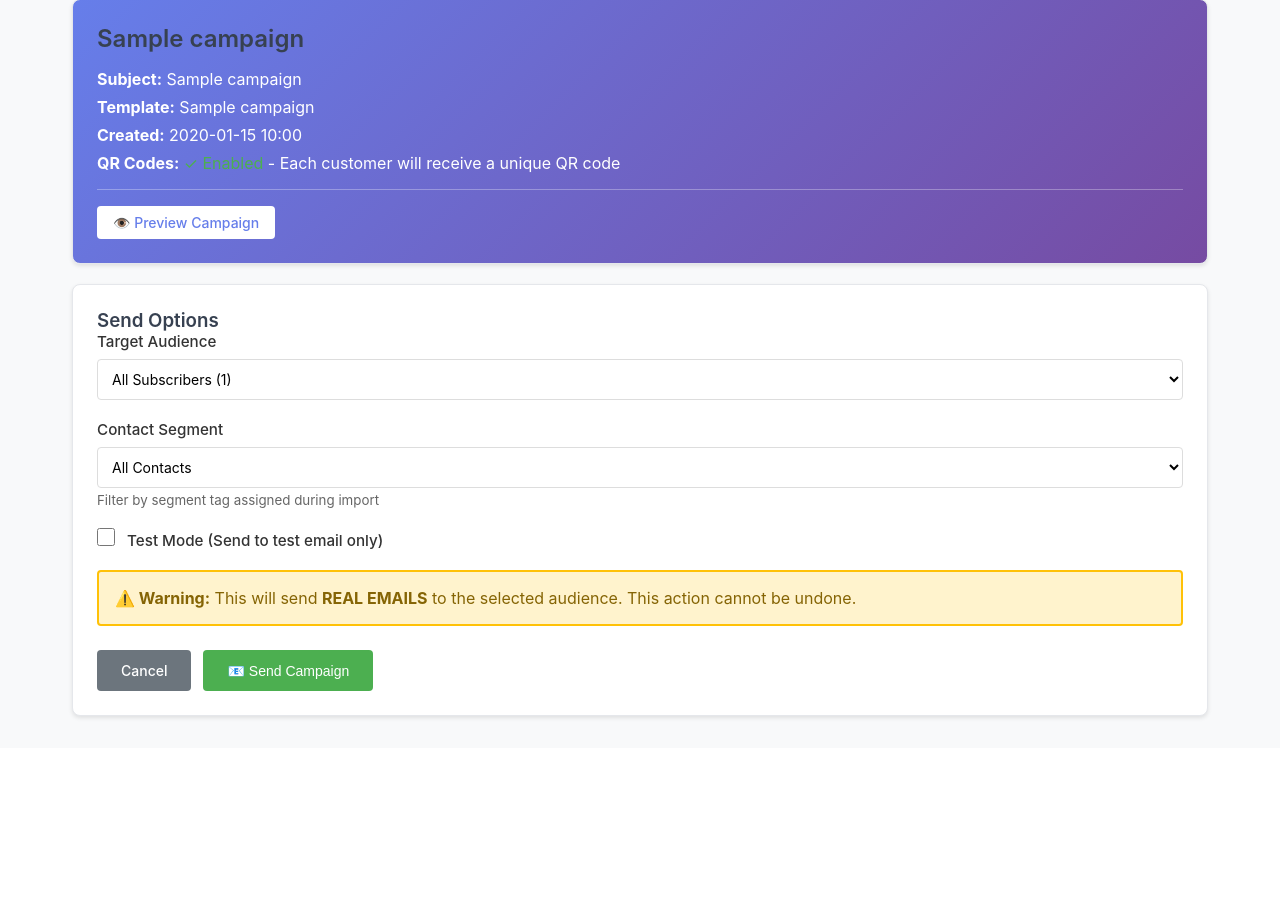
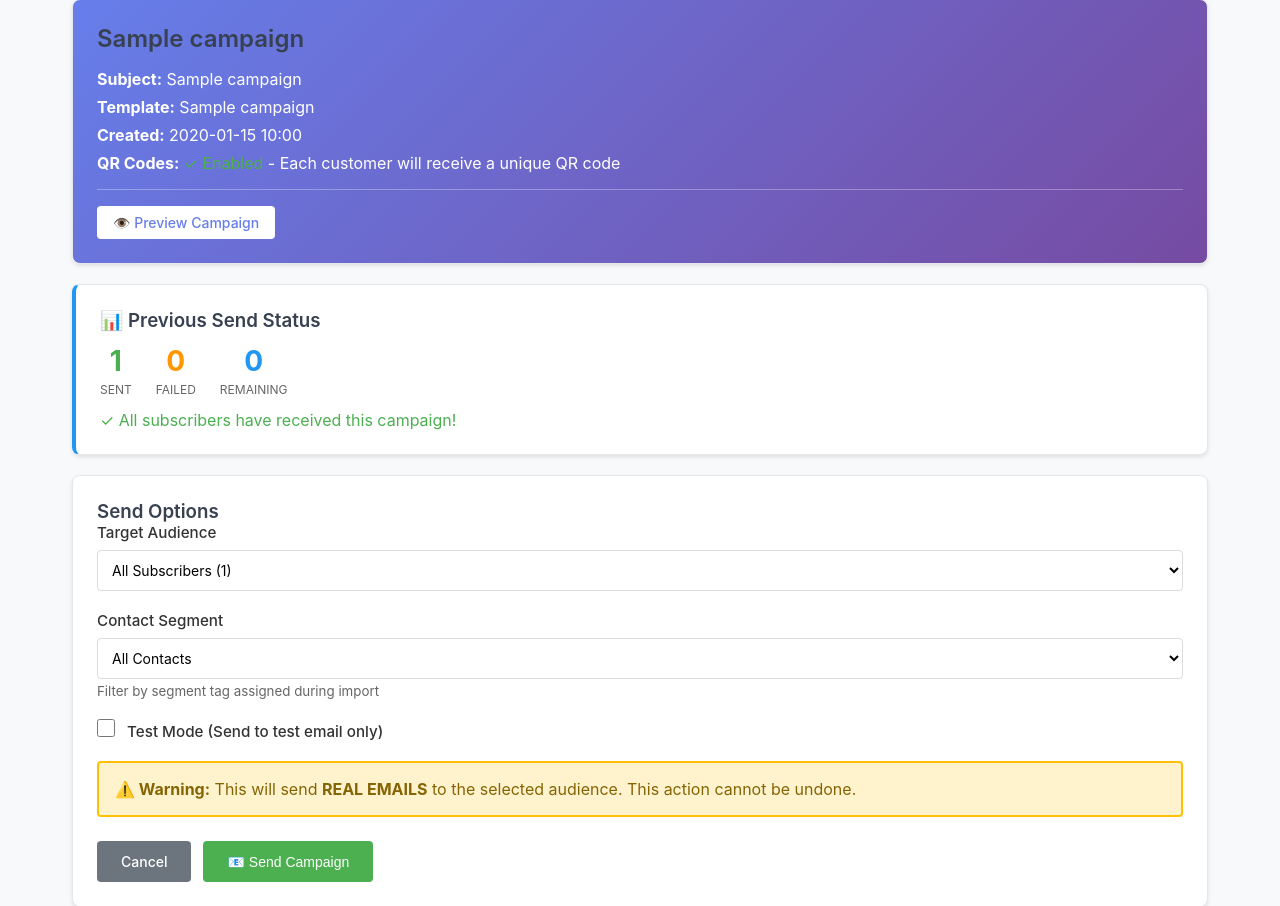
Before and after one commit to kcdjmaxx/MaxxConnect, a Flask app: page /campaign/send-confirm/1 in a window 1280 px wide. Shown: the part 166-1072 px from the top of the page. Before the commit the page ends 886 px from the top, so only its background shows below. Run offline with Flask 3, Linux system fonts and the light colour scheme; tables that the repository leaves empty hold one stand-in row (values such as "Sample post"); parts of the project's set-up code (start-up, migrations or seed data) failed here and were passed over.

Commit message:
Add campaign resume feature with delivery tracking
- Add EmailDelivery model to track individual customer sends
- Update email_task.py to record sent/failed status per customer
- Add /campaign/resume route to send only to unsent customers
- Update send-confirm UI with delivery stats and resume button

This enables resuming campaigns that were interrupted (e.g., by
hitting SendGrid daily limits) without re-sending to customers
who already received the email.

Co-Authored-By: Claude Opus 4.5 <noreply@anthropic.com>

```diff
--- a/app.py
+++ b/app.py
@@ -11,7 +11,7 @@ import os
 from datetime import datetime
 
 from backend.database import init_db, get_db
-from backend.models import Customer, Campaign, CampaignSend, QRCode
+from backend.models import Customer, Campaign, CampaignSend, QRCode, EmailDelivery
 from backend.csv_importer import import_csv, is_valid_email
 from backend.sms_service import format_phone_number, validate_phone_number
 from backend.email_service import send_test_email, render_email_template, send_email
@@ -980,13 +980,27 @@ def campaign_send_confirm(campaign_id):
         # Get unique segments for filtering
         segments = get_unique_segments(db)
 
+        # Get delivery stats for resume feature
+        emails_sent = db.query(EmailDelivery).filter_by(
+            campaign_id=campaign_id,
+            status='sent'
+        ).count()
+        emails_failed = db.query(EmailDelivery).filter_by(
+            campaign_id=campaign_id,
+            status='failed'
+        ).count()
+        emails_pending = total_subscribers - emails_sent
+
         return render_template('campaign_send_confirm.html',
                              campaign=campaign,
                              total_subscribers=total_subscribers,
                              email_only=email_only,
                              sms_only=sms_only,
                              both=both,
-                             segments=segments)
+                             segments=segments,
+                             emails_sent=emails_sent,
+                             emails_failed=emails_failed,
+                             emails_pending=emails_pending)
     finally:
         db.close()
 
@@ -1182,6 +1196,94 @@ def campaign_send(campaign_id):
     finally:
         db.close()
 
+
+@app.route('/campaign/resume/<int:campaign_id>', methods=['POST'])
+@auth.login_required
+def campaign_resume(campaign_id):
+    """
+    Resume a campaign - only send to customers who haven't received it yet
+
+    Uses EmailDelivery tracking to identify unsent recipients.
+    """
+    db = get_db()
+    try:
+        campaign = db.query(Campaign).filter_by(id=campaign_id).first()
+        if not campaign:
+            flash('Campaign not found', 'error')
+            return redirect('/campaigns')
+
+        # Get form data (same as regular send)
+        channel = request.form.get('channel', 'all')
+        segment = request.form.get('segment', 'all')
+
+        # Get subscribers based on channel
+        if channel == 'email_only':
+            query = db.query(Customer).filter_by(subscribed=True, sms_subscribed=False)
+        elif channel == 'sms_only':
+            query = db.query(Customer).filter_by(sms_subscribed=True, subscribed=False)
+        elif channel == 'both':
+            query = db.query(Customer).filter_by(subscribed=True, sms_subscribed=True)
+        else:  # 'all'
+            query = db.query(Customer).filter_by(subscribed=True)
+
+        # Apply segment filter if specified
+        if segment and segment != 'all':
+            query = query.filter(Customer.segments.like(f'%{segment}%'))
+
+        all_subscribers = query.all()
+
+        # Find customers who already received this campaign successfully
+        sent_deliveries = db.query(EmailDelivery.customer_id).filter_by(
+            campaign_id=campaign_id,
+            status='sent'
+        ).all()
+        sent_customer_ids = {d.customer_id for d in sent_deliveries}
+
+        # Filter to only unsent customers
+        unsent_subscribers = [c for c in all_subscribers if c.id not in sent_customer_ids]
+        total_count = len(unsent_subscribers)
+        already_sent = len(sent_customer_ids)
+
+        if total_count == 0:
+            flash(f'All {already_sent} subscribers have already received this campaign!', 'info')
+            return redirect('/campaigns')
+
+        # Create new CampaignSend record for this resume batch
+        campaign_send_record = CampaignSend(
+            campaign_id=campaign_id,
+            total_emails=total_count,
+            emails_sent=0,
+            emails_failed=0,
+            status='sending'
+        )
+        db.add(campaign_send_record)
+        db.commit()
+        campaign_send_id = campaign_send_record.id
+
+        # Queue tasks only for unsent customers
+        from backend.tasks.email_task import send_campaign_email
+
+        for customer in unsent_subscribers:
+            send_campaign_email.delay(
+                campaign_id=campaign.id,
+                customer_id=customer.id,
+                campaign_send_id=campaign_send_id
+            )
+
+        # Update campaign status
+        campaign.status = 'sending'
+        db.commit()
+
+        flash(f'Campaign resumed! Sending to {total_count} remaining subscribers ({already_sent} already sent). Check campaigns page for progress.', 'success')
+        return redirect('/campaigns')
+
+    except Exception as e:
+        flash(f'Error resuming campaign: {str(e)}', 'error')
+        return redirect('/campaigns')
+    finally:
+        db.close()
+
+
 @app.route('/signup', methods=['GET', 'POST'])
 def signup():
     """
--- a/templates/campaign_send_confirm.html
+++ b/templates/campaign_send_confirm.html
@@ -24,6 +24,44 @@
         </a>
     </div>
 </div>
+
+{% if emails_sent > 0 %}
+<div class="card resume-card">
+    <h3>📊 Previous Send Status</h3>
+    <div class="delivery-stats">
+        <div class="stat">
+            <span class="stat-number success">{{ emails_sent }}</span>
+            <span class="stat-label">Sent</span>
+        </div>
+        <div class="stat">
+            <span class="stat-number warning">{{ emails_failed }}</span>
+            <span class="stat-label">Failed</span>
+        </div>
+        <div class="stat">
+            <span class="stat-number info">{{ emails_pending }}</span>
+            <span class="stat-label">Remaining</span>
+        </div>
+    </div>
+
+    {% if emails_pending > 0 %}
+    <form method="POST" action="/campaign/resume/{{ campaign.id }}" style="margin-top: 16px;">
+        <input type="hidden" name="channel" value="all">
+        <input type="hidden" name="segment" value="all">
+        <p style="margin-bottom: 12px; color: #666;">
+            Resume sending to the {{ emails_pending }} subscribers who haven't received this campaign yet.
+        </p>
+        <button type="submit" class="btn btn-resume"
+                onclick="return confirm('Resume campaign?\n\nThis will send to {{ emails_pending }} subscribers who have not yet received this campaign.')">
+            🔄 Resume Campaign ({{ emails_pending }} remaining)
+        </button>
+    </form>
+    {% else %}
+    <p style="margin-top: 12px; color: #4caf50;">
+        ✓ All subscribers have received this campaign!
+    </p>
+    {% endif %}
+</div>
+{% endif %}
 
 <div class="card">
     <h3>Send Options</h3>
@@ -179,6 +217,34 @@
     padding: 8px 16px;
     font-size: 14px;
 }
+.btn-resume {
+    background: #2196f3;
+    color: white;
+}
+.resume-card {
+    border-left: 4px solid #2196f3;
+}
+.delivery-stats {
+    display: flex;
+    gap: 24px;
+    margin-top: 12px;
+}
+.stat {
+    text-align: center;
+}
+.stat-number {
+    display: block;
+    font-size: 28px;
+    font-weight: bold;
+}
+.stat-number.success { color: #4caf50; }
+.stat-number.warning { color: #ff9800; }
+.stat-number.info { color: #2196f3; }
+.stat-label {
+    font-size: 12px;
+    color: #666;
+    text-transform: uppercase;
+}
 </style>
 
 <script>
```
Also changed, not shown: backend/models.py (+22 -0 lines), backend/tasks/email_task.py (+54 -1 lines).
